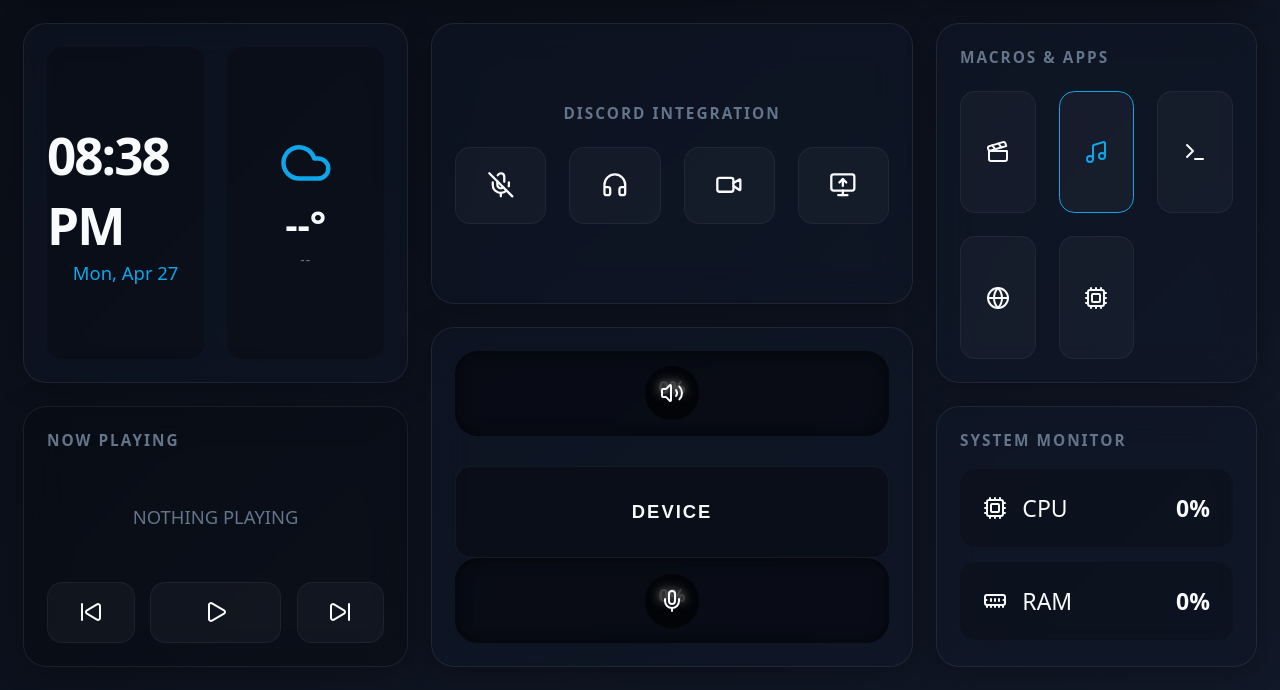
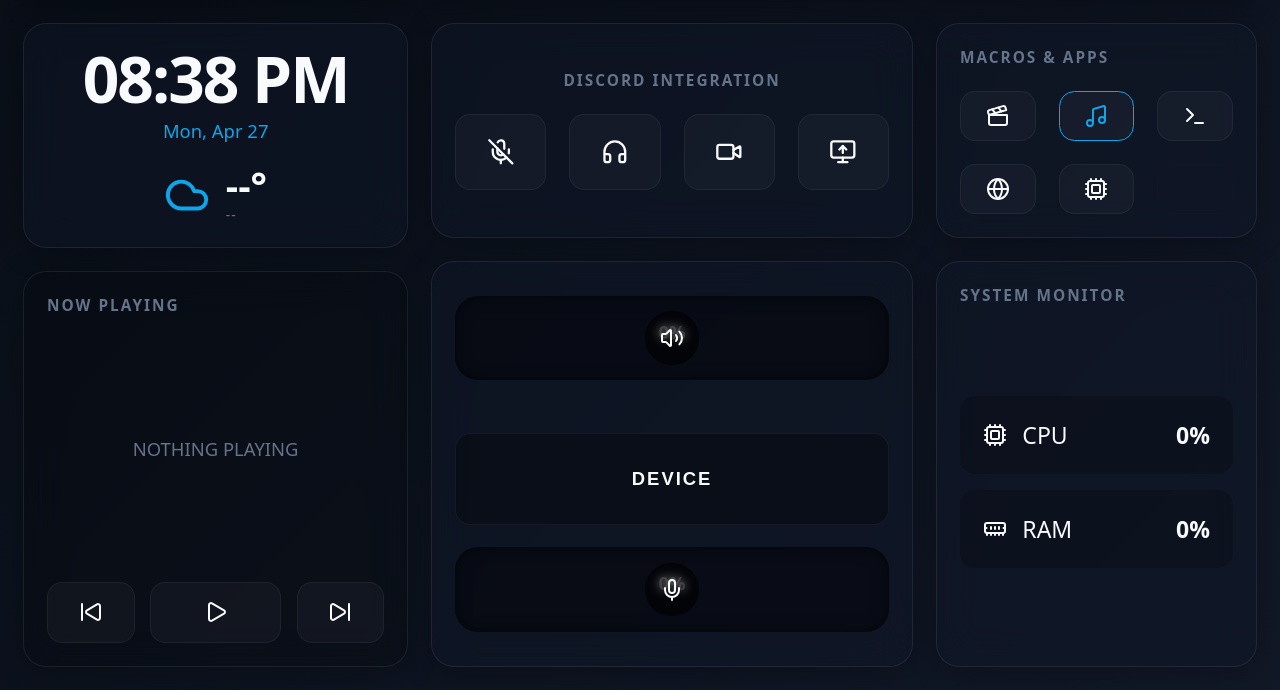
Before and after one commit to Liburn-Bajraktari/Touch-Dashboard, a Flask app: page / in a window 1280 px wide. Shown: the part 110-800 px from the top of the page. Run offline with Flask 3, Linux system fonts and the light colour scheme; some libraries are stand-ins or nearby versions.

Commit message:
Refactor panel layout and improve widget alignment for better visual consistency in the dashboard.

```diff
--- a/templates/index.html
+++ b/templates/index.html
@@ -52,8 +52,8 @@
         .grid-container { display: grid; grid-template-columns: 1.2fr 1.5fr 1fr; gap: 1.5rem; flex: 1; min-height: 0; }
         .col { display: flex; flex-direction: column; gap: 1.5rem; height: 100%; min-height: 0; }
         .panel { padding: 1.5rem; display: flex; flex-direction: column; }
-        .panel-top { flex: 1; min-height: 0; }
-        .panel-bottom { flex: 0 0 17rem; display: flex; flex-direction: column; }
+        .panel-top { flex: 0 0 14rem; }
+        .panel-bottom { flex: 1; display: flex; flex-direction: column; min-height: 0; }
 
         .widget-box { background: rgba(0,0,0,0.2); border-radius: 1rem; display: flex; flex-direction: column; justify-content: center; align-items: center; }
 
@@ -171,15 +171,17 @@
     <div class="grid-container" id="main-view">
         <!-- Left Column -->
         <div class="col">
-            <div class="glass panel panel-top" style="justify-content: center; align-items: center; display: flex; flex-direction: row; gap: 1.5rem;">
-                <div class="widget-box" style="flex:1; height:100%;">
-                    <div id="time" style="font-size: clamp(3rem, 4vw, 4.5rem); font-weight: 700; letter-spacing: -2px;">00:00</div>
-                    <div id="date" style="color: var(--accent); font-weight: 500; font-size: 1.2rem;">--</div>
+            <div class="glass panel panel-top" style="justify-content: center; align-items: center; display: flex; flex-direction: column; gap: 1.5rem;">
+                <div style="display: flex; flex-direction: column; align-items: center;">
+                    <div id="time" style="font-size: clamp(3.5rem, 5vw, 5rem); font-weight: 700; letter-spacing: -2px; line-height: 1;">00:00</div>
+                    <div id="date" style="color: var(--accent); font-weight: 500; font-size: 1.2rem; margin-top: 0.5rem;">--</div>
                 </div>
-                <div class="widget-box" style="flex:1; height:100%;">
-                    <i data-lucide="cloud" style="width: 3.5rem; height: 3.5rem; color: var(--accent);"></i>
-                    <div id="w-temp" style="font-size: 2.5rem; font-weight: bold; margin-top: 0.5rem;">--°</div>
-                    <div id="w-desc" style="color: var(--text-muted); text-transform: uppercase; font-size: 0.9rem; letter-spacing: 1px;">--</div>
+                <div style="display: flex; align-items: center; gap: 1rem;">
+                    <i data-lucide="cloud" style="width: 3rem; height: 3rem; color: var(--accent);"></i>
+                    <div style="display: flex; flex-direction: column;">
+                        <div id="w-temp" style="font-size: 2.5rem; font-weight: bold; line-height: 1;">--°</div>
+                        <div id="w-desc" style="color: var(--text-muted); text-transform: uppercase; font-size: 0.9rem; letter-spacing: 1px;">--</div>
+                    </div>
                 </div>
             </div>
             <div class="glass panel panel-bottom spotify" style="background: rgba(0,0,0,0.2);">
```
